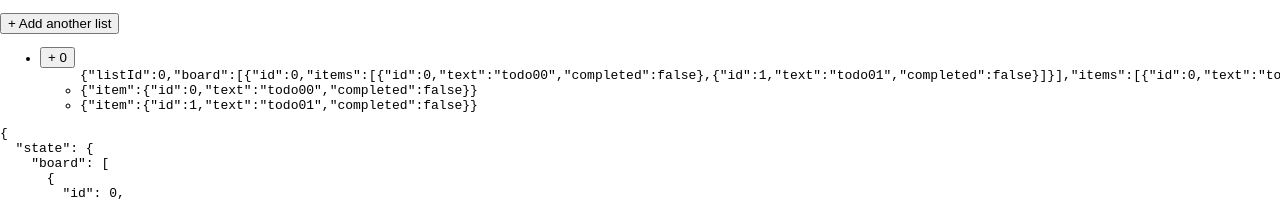
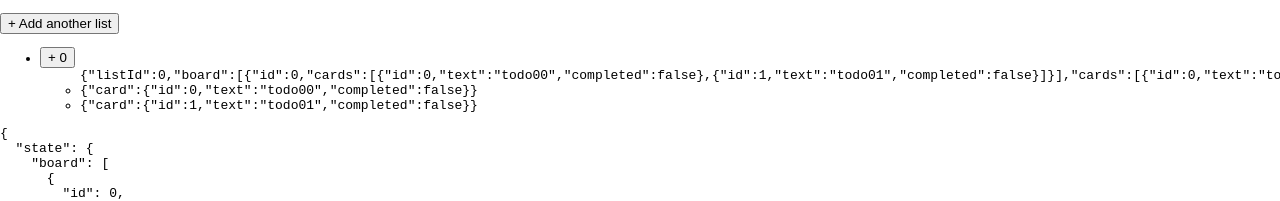
Before and after one commit to ljDevelopment/geekshubs_frontend_03_trello, a React (Create React App) app: page / in a window 1280 px wide. Shown: the top 201 px of the page. Built offline with nearby package versions, Linux system fonts and the light colour scheme.

Commit message:
Item renamed to Card

```diff
--- a/src/components/Item.jsx
+++ b/src/components/Card.jsx
@@ -1,8 +1,8 @@
 import React from 'react';
 import { connect } from 'react-redux';
-import './Item.css';
+import './Card.css';
 
-function Item(props) {
+function Card(props) {
 
 	return (
 		<li>
@@ -17,5 +17,5 @@ const mapStateToProps = (state) => ({
 const mapDispatchToProps = (dispatch) => ({
 })
 
-const connected = connect(mapStateToProps, mapDispatchToProps)(Item);
+const connected = connect(mapStateToProps, mapDispatchToProps)(Card);
 export default connected;
--- a/src/components/List.jsx
+++ b/src/components/List.jsx
@@ -1,7 +1,7 @@
 import React from 'react';
 import { connect } from 'react-redux';
 import './List.css';
-import Item from './Item'
+import Card from './Card'
 
 function List(props) {
 
@@ -11,8 +11,8 @@ function List(props) {
 			<ul>
 
 			{JSON.stringify(props)}<br/>
-				{props.items.map((item, i) => (
-					<Item item={item} key={i} />
+				{props.cards.map((c, i) => (
+					<Card card={c} key={i} />
 				))}
 			</ul>
 		</li>
@@ -20,7 +20,7 @@ function List(props) {
 }
 const mapStateToProps = (state, props) => ({
 	board: state.board,
-	items : state.board.find(e => e.id === props.listId).items
+	cards : state.board.find(e => e.id === props.listId).cards
 });
 
 const mapDispatchToProps = (dispatch) => ({
--- a/src/services/redux/reducer.js
+++ b/src/services/redux/reducer.js
@@ -2,7 +2,7 @@ const initialState = {
 	board : [
 		{
 			id : 0,
-			items :
+			cards :
 			[
 				{
 					id: 0,
@@ -30,7 +30,7 @@ function reducer(state = initialState, action) {
 					(element) => {
 						if (element.id === action.listId)
 						{
-							element.items.push(action.payload);
+							element.cards.push(action.payload);
 						}
 						return element;
 					}
@@ -44,7 +44,7 @@ function reducer(state = initialState, action) {
 					...state.board,
 					{
 						id: action.id,
-						items: []
+						cards: []
 					}
 				]
 			}
```
Also changed, not shown: src/components/Card.css (added), src/components/Item.css (deleted), 1 other file (tests, documents, lock files or other folders).
